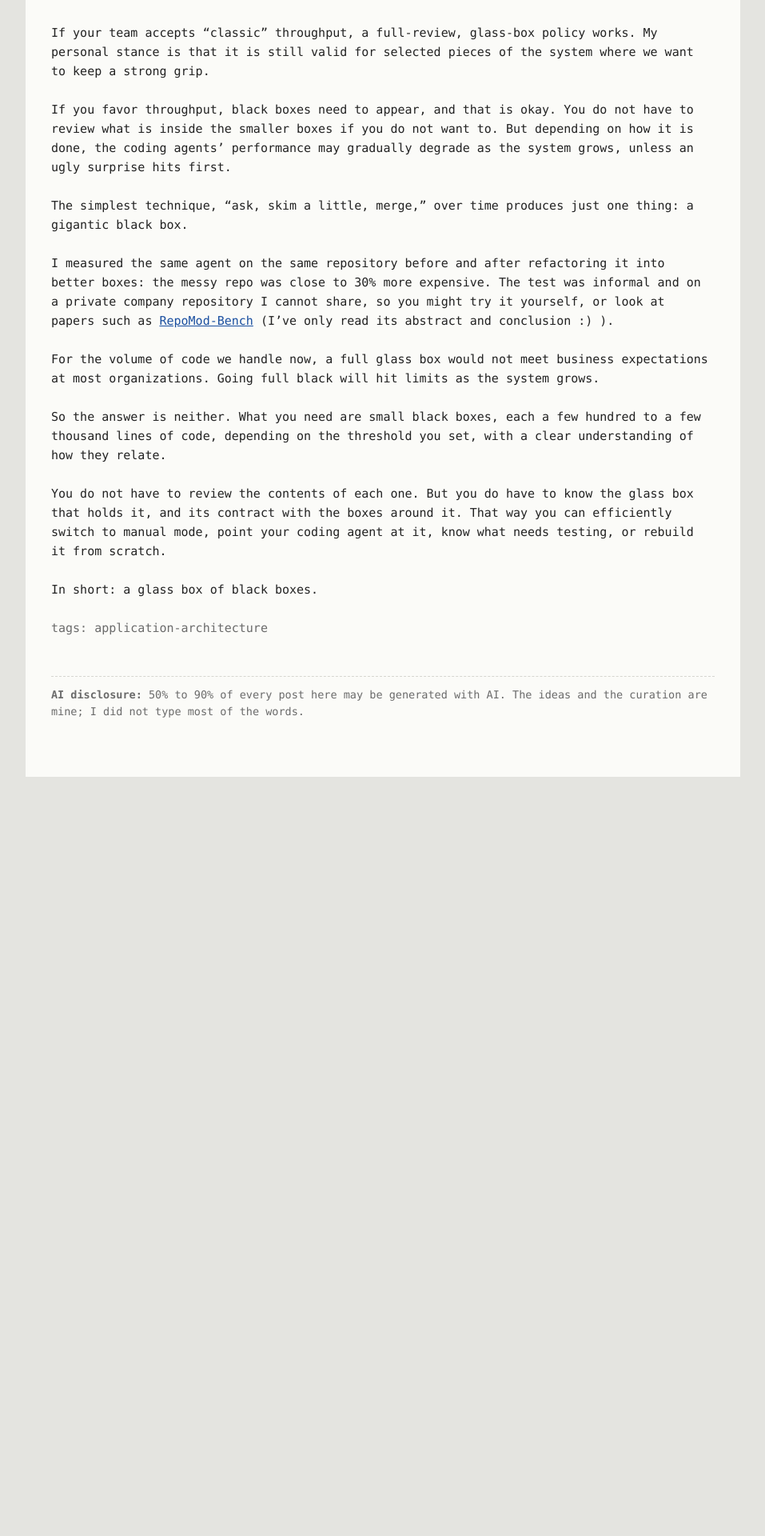
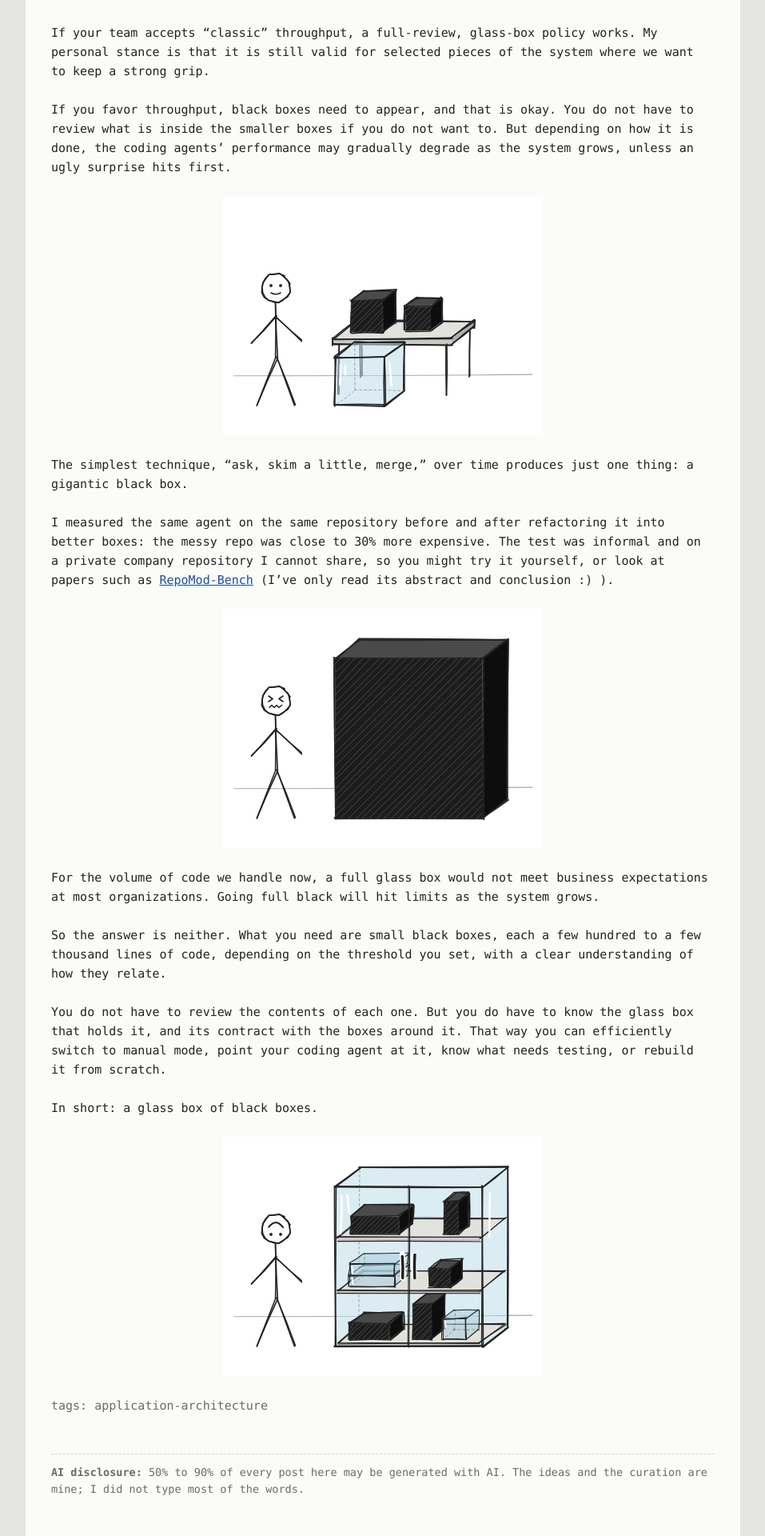
Before and after one commit to the-guish/the-dog-ate-my-typewriter, a Jekyll site: the page built from _posts/2026-11-01-my-dear-box.md, in a window 1280 px wide. Shown: the part 3259-5179 px from the top of the page at 80% size, without its empty margins (161-1118 px from the left). Built offline with Jekyll 4.4.1, drawn with Linux system fonts in a browser that asks for light colours; our own code applies the rules of GitHub Pages for plain Markdown files; before the commit the page ends 4230 px from its top, so only the background shows below that.

Commit message:
my dear box: add glass box and black boxes illustration (#4)

```diff
--- a/_posts/2026-11-01-my-dear-box.md
+++ b/_posts/2026-11-01-my-dear-box.md
@@ -70,9 +70,13 @@ If your team accepts "classic" throughput, a full-review, glass-box policy works
 
 If you favor throughput, black boxes need to appear, and that is okay. You do not have to review what is inside the smaller boxes if you do not want to. But depending on how it is done, the coding agents' performance may gradually degrade as the system grows, unless an ugly surprise hits first.
 
+![A smiling stick figure stands next to a small glass box on the floor; behind it, two black boxes sit on a table]({{ '/assets/images/box-glass-and-black.svg' | relative_url }})
+
 The simplest technique, "ask, skim a little, merge," over time produces just one thing: a gigantic black box.
 
 I measured the same agent on the same repository before and after refactoring it into better boxes: the messy repo was close to 30% more expensive. The test was informal and on a private company repository I cannot share, so you might try it yourself, or look at papers such as [RepoMod-Bench](https://arxiv.org/abs/2602.22518) (I've only read its abstract and conclusion :) ).
+
+![A stick figure with a confounded face stands next to one big black box, wider than a table and taller than the figure]({{ '/assets/images/box-big-black.svg' | relative_url }})
 
 For the volume of code we handle now, a full glass box would not meet business expectations at most organizations. Going full black will hit limits as the system grows.
 
@@ -81,3 +85,5 @@ So the answer is neither. What you need are small black boxes, each a few hundre
 You do not have to review the contents of each one. But you do have to know the glass box that holds it, and its contract with the boxes around it. That way you can efficiently switch to manual mode, point your coding agent at it, know what needs testing, or rebuild it from scratch.
 
 In short: a glass box of black boxes.
+
+![A stick figure with an upside-down smiley face stands next to a two-door glass server cabinet with three shelves holding a few black boxes and two glass boxes]({{ '/assets/images/box-glass-cabinet.svg' | relative_url }})
```
Also changed, not shown: assets/images/box-big-black.svg (added), assets/images/box-glass-and-black.svg (added), assets/images/box-glass-cabinet.svg (added).
